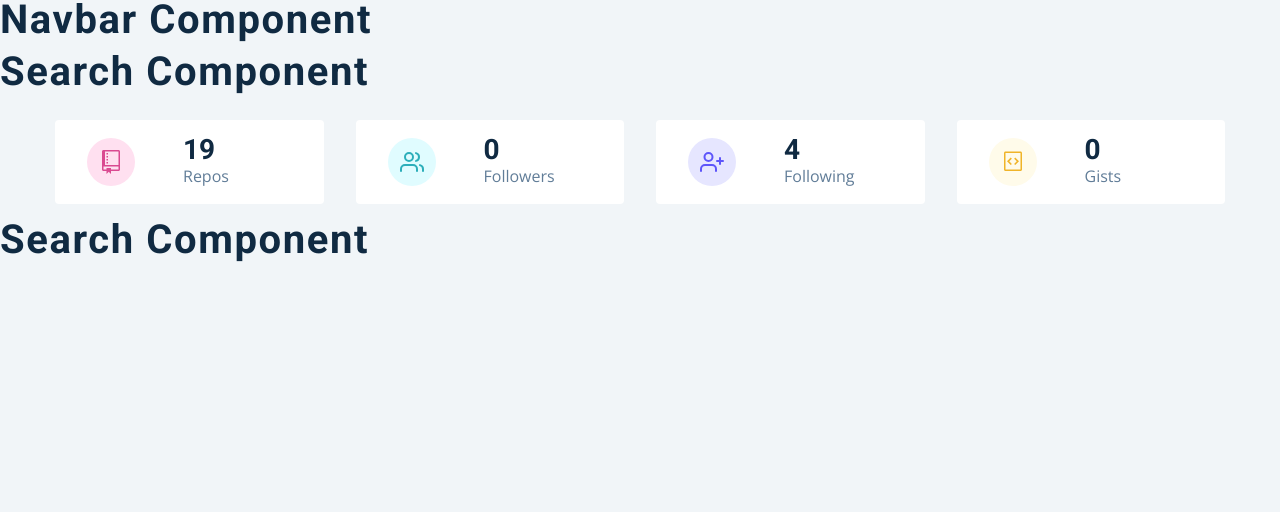
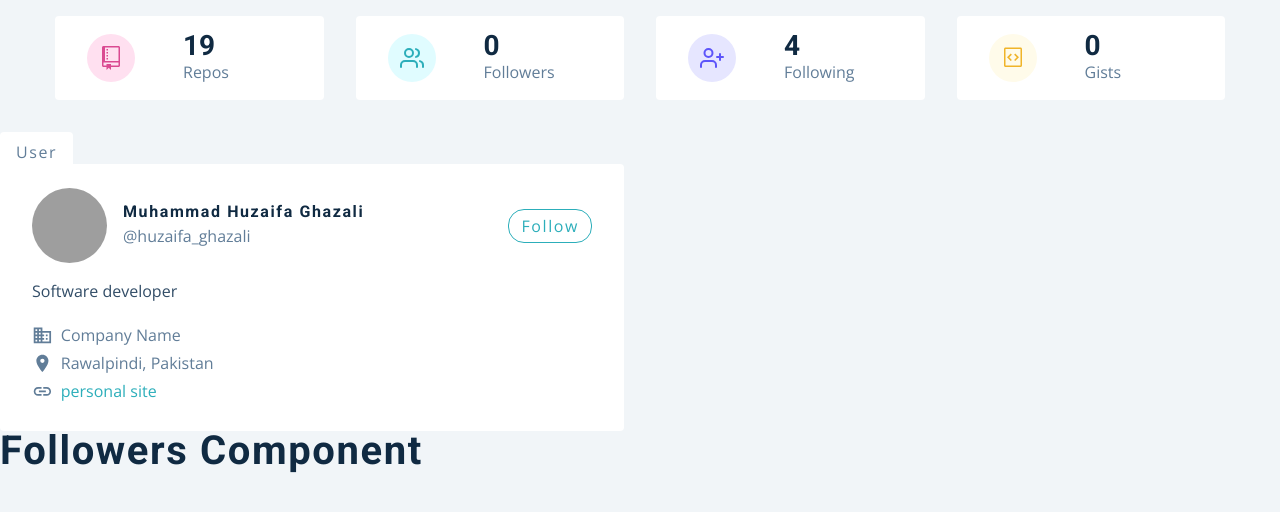
Before and after one commit to huzaifaghazali/react-project-search-user-github, a React (Create React App) app: page / in a window 1280 px wide. Shown: the top 512 px of the page. Built offline with nearby package versions, Linux system fonts and the light colour scheme; grey boxes are pictures that could not be loaded.

Commit message:
work on user component and created card compnonent

```diff
--- a/src/components/Card.js
+++ b/src/components/Card.js
@@ -1,9 +1,37 @@
-import React from 'react';
+import React, { useContext } from 'react';
 import { GithubContext } from '../context/context';
 import styled from 'styled-components';
 import { MdBusiness, MdLocationOn, MdLink } from 'react-icons/md';
 const Card = () => {
-  return <h2>card component</h2>;
+  const { githubUser } = useContext(GithubContext);
+  const {
+    avatar_url,
+    html_url,
+    name,
+    company,
+    blog,
+    bio,
+    location,
+    twitter_username,
+  } = githubUser
+  return (
+  <Wrapper>
+    <header>
+      <img src={avatar_url} alt={name} />
+      <div>
+        <h4>{name}</h4>
+        <p>@{twitter_username || 'huzaifa_ghazali'}</p>
+      </div>
+      <a href={html_url}>follow</a>
+    </header>
+    <p className="bio">{bio || 'Software developer'}</p>
+    <div className="links">
+      <p> <MdBusiness></MdBusiness> {company || 'Company Name'} </p>
+      <p> <MdLocationOn></MdLocationOn> {location || 'earth'} </p>
+      <a href={`https://${blog}`}> <MdLink></MdLink> {blog || 'personal site'} </a>
+    </div>
+  </Wrapper>
+  )
 };
 const Wrapper = styled.article`
   background: var(--clr-white);
@@ -83,6 +111,7 @@ const Wrapper = styled.article`
         color: var(--clr-primary-3);
       }
     }
+
   }
 `;
 export default Card;
--- a/src/components/User.js
+++ b/src/components/User.js
@@ -3,7 +3,14 @@ import styled from 'styled-components';
 import Card from './Card';
 import Followers from './Followers';
 const User = () => {
-  return <h2>search component</h2>;
+  return (
+   <Wrapper>
+     <section className="section">
+      <Card></Card>
+      <Followers></Followers>
+    </section>
+   </Wrapper>
+  );
 };
 
 const Wrapper = styled.div`
--- a/src/pages/Dashboard.js
+++ b/src/pages/Dashboard.js
@@ -5,10 +5,11 @@ import { GithubContext } from '../context/context';
 const Dashboard = () => {
   return (
     <main>
-      <Navbar></Navbar>
-      <Search />
+      {/* <Navbar></Navbar> */}
+      {/* <Search /> */}
       <Info />
       <User />
+      {/* <Repos /> */}
     </main>
   );
 };
```
